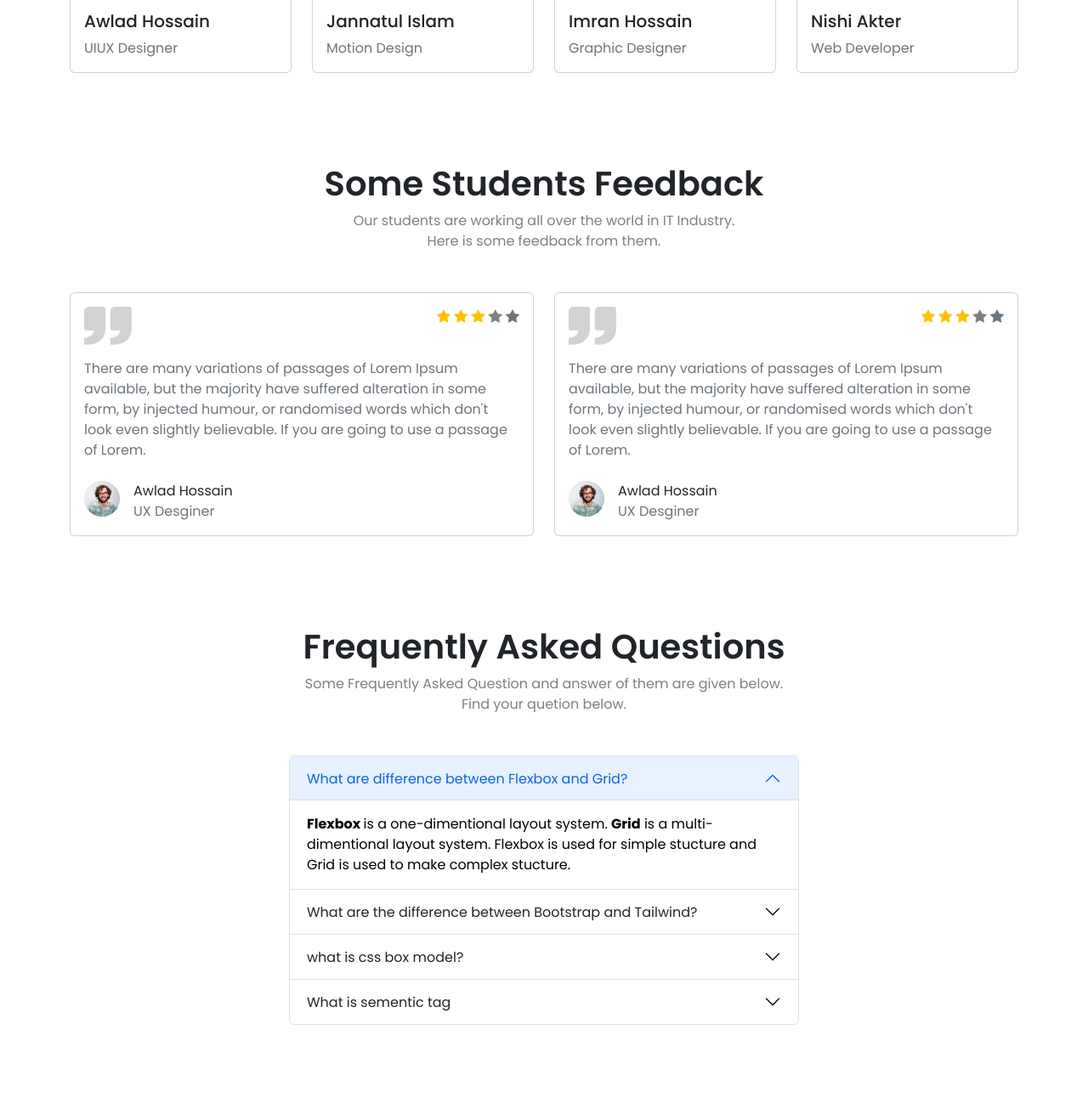
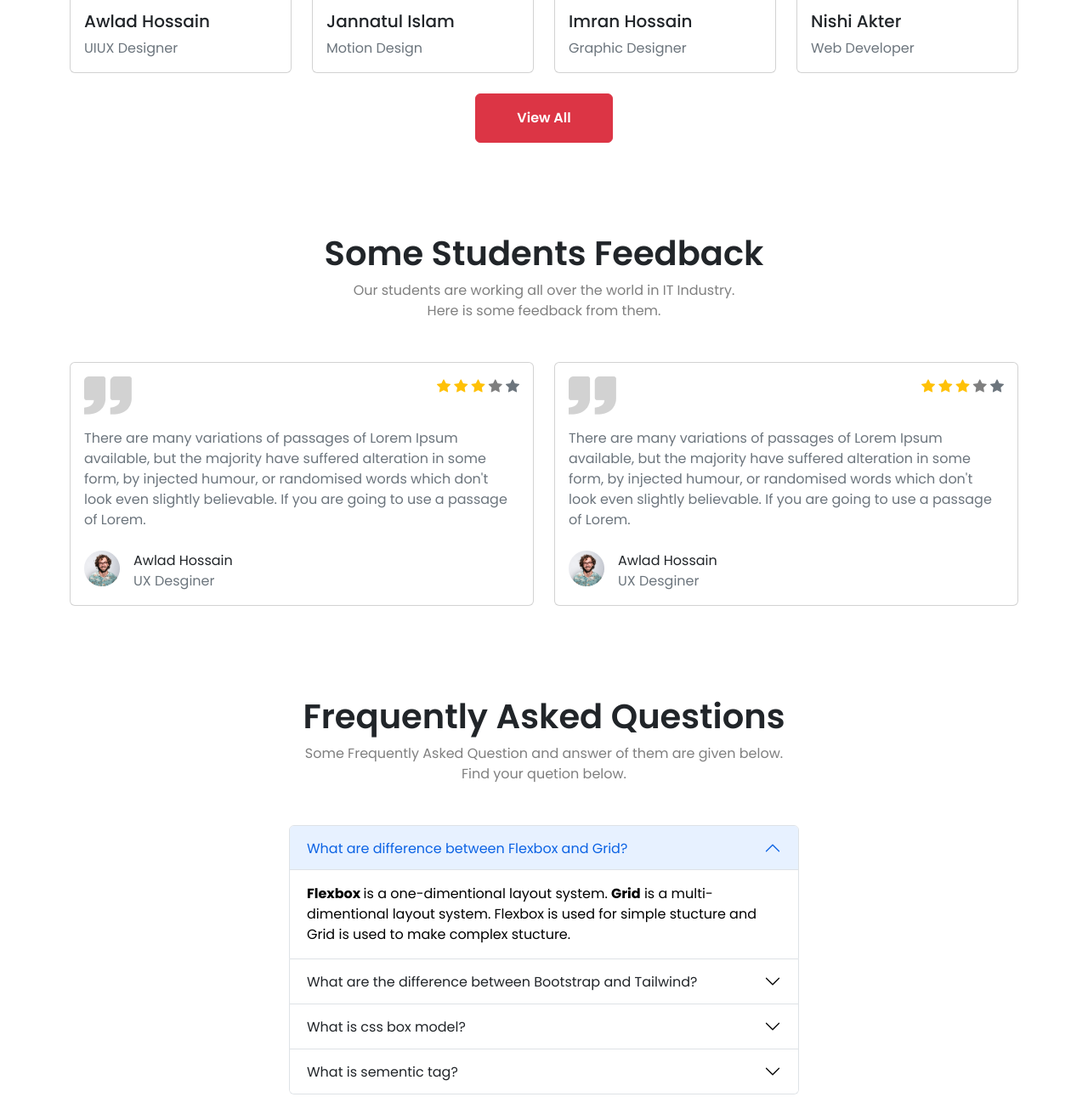
Before and after one commit to thdihan/Tech-Academy-Responsive-Layout, a plain HTML site: page index.html in a window 1280 px wide. Shown: the part 3588-4879 px from the top of the page at 85% size. Drawn offline with nearby package versions, Linux system fonts and the light colour scheme.

Commit message:
final touch

```diff
--- a/index.html
+++ b/index.html
@@ -448,7 +448,7 @@
                 </div>
                 <!-- --Single-Card-End-- -->
             </div>
-            <div class="about-btn text-center mt-4 d-md-none">
+            <div class="about-btn text-center mt-4 d-md-none d-lg-block d-block">
                 <button class="btn btn-danger py-3 fw-semibold d-inline-block px-5 ">View All</button>
             </div>
         </section>
@@ -597,7 +597,7 @@
                         <h2 class="accordion-header" id="headingThree">
                             <button class="accordion-button collapsed" type="button" data-bs-toggle="collapse"
                                 data-bs-target="#collapseThree" aria-expanded="false" aria-controls="collapseThree">
-                                what is css box model?
+                                What is css box model?
                             </button>
                         </h2>
                         <div id="collapseThree" class="accordion-collapse collapse" aria-labelledby="headingThree"
@@ -613,7 +613,7 @@
                         <h2 class="accordion-header" id="headingFour">
                             <button class="accordion-button collapsed" type="button" data-bs-toggle="collapse"
                                 data-bs-target="#collapseFour" aria-expanded="false" aria-controls="collapseFour">
-                                What is sementic tag
+                                What is sementic tag?
                             </button>
                         </h2>
                         <div id="collapseFour" class="accordion-collapse collapse" aria-labelledby="headingFour"
```
